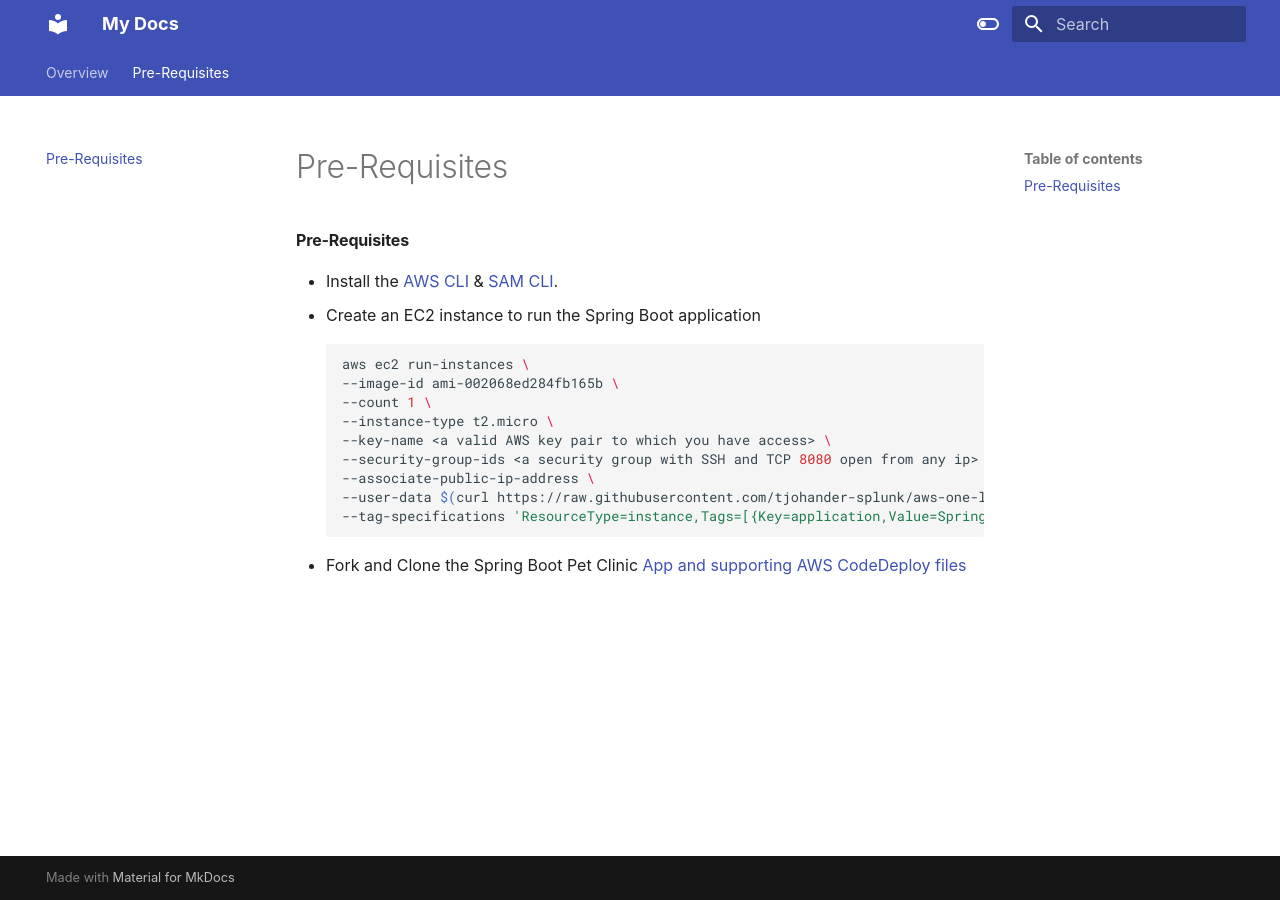
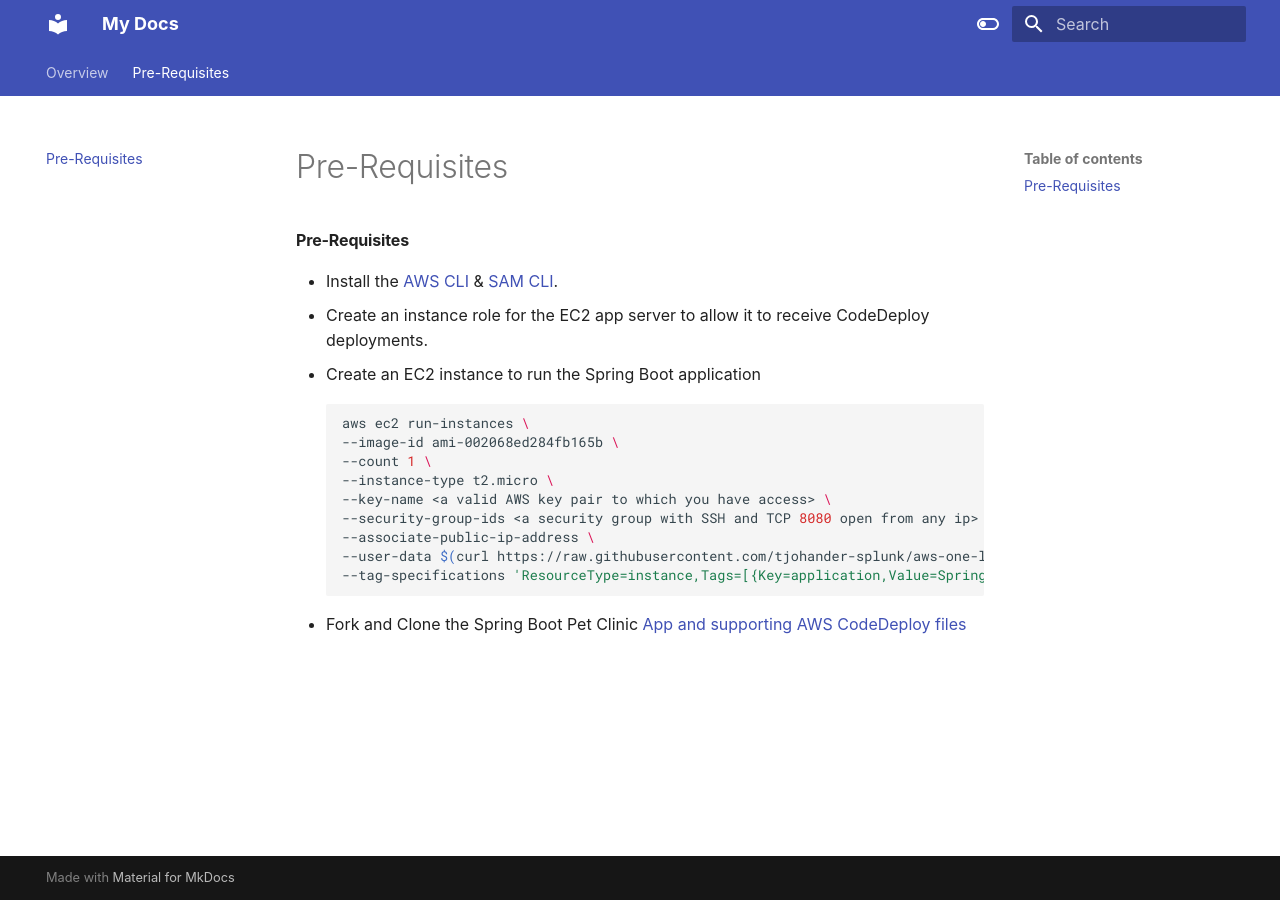
Before and after one commit to tjohander-splunk/o11y-custom-event-emitter, an MkDocs documentation site: the page built from docs/pre-reqs.md, in a window 1280 px wide. Built offline with MkDocs 1.6.1 and Material for MkDocs 9.7.7, drawn with Linux system fonts in a browser that asks for light colours; some web fonts are replaced.

Commit message:
WIP on Mkdocs

````diff
--- a/docs/pre-reqs.md
+++ b/docs/pre-reqs.md
@@ -1,5 +1,6 @@
 #### Pre-Requisites
 * Install the [AWS CLI](https://docs.aws.amazon.com/cli/latest/userguide/getting-started-install.html) & [SAM CLI](https://docs.aws.amazon.com/serverless-application-model/latest/developerguide/serverless-sam-cli-install.html).
+* Create an instance role for the EC2 app server to allow it to receive CodeDeploy deployments.
 * Create an EC2 instance to run the Spring Boot application
 ```bash
 aws ec2 run-instances \
````
